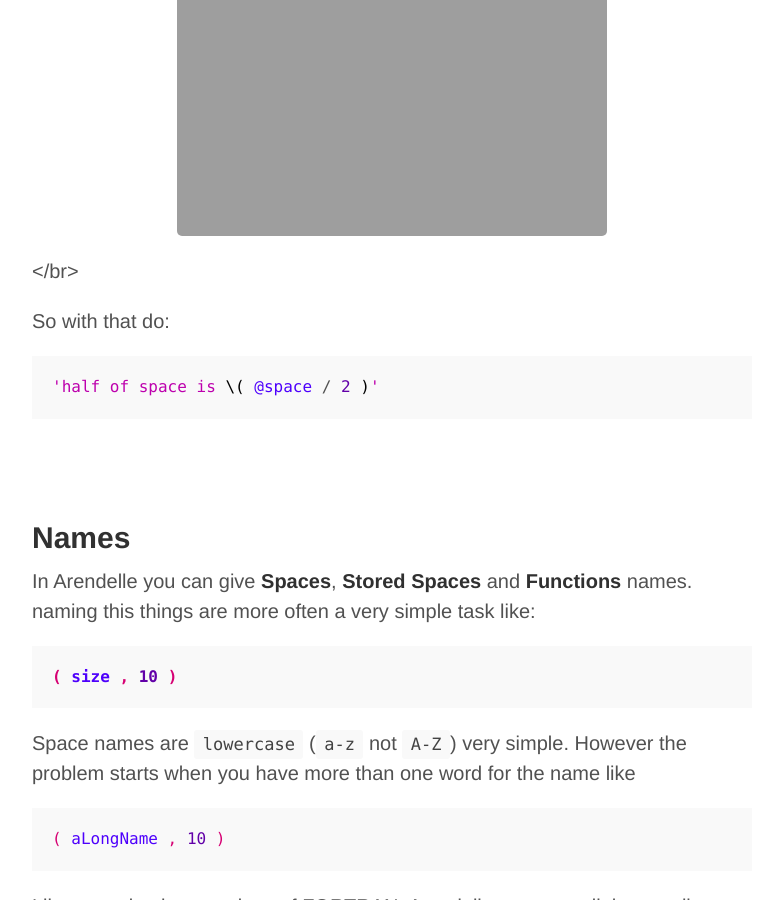
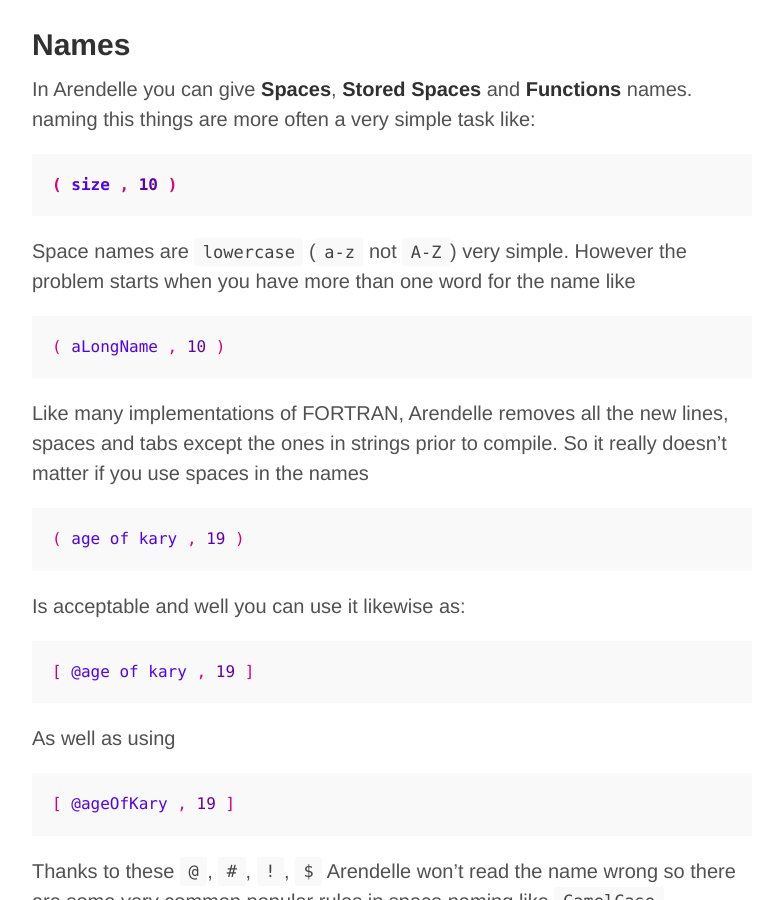
Before and after one commit to pouriaeslamirad/pmkary.github.io, a Jekyll site: the page built from _posts/2015-2-12-arendelle-coding-styles.md, in a window 1280 px wide and 900 px high, scrolled down 4599 px. Shown: the whole window, without its empty margins (248-1014 px from the left). Built offline with Jekyll 4.4.1, drawn with Linux system fonts in a browser that asks for light colours; nearby versions of some CDN libraries; Markdown is read by kramdown in place of the engine named in the settings.

Commit message:
design fix

```diff
--- a/_posts/2015-2-12-arendelle-coding-styles.md
+++ b/_posts/2015-2-12-arendelle-coding-styles.md
@@ -173,14 +173,6 @@
 
 
 Use a space before and after the math expression like:
-
-<br><center>
-<img src="http://kary.us/Graphics/Blog/6974.19.1.4/inSpaceStringReplacer.png" style="width:21.5rem">
-</center></br>
-
-So with that do:
-
-
 
 <!-- CLIFF HIGHLIGHTER 0.05 DEV GENERATED CODE BLOCK-->
 
```
